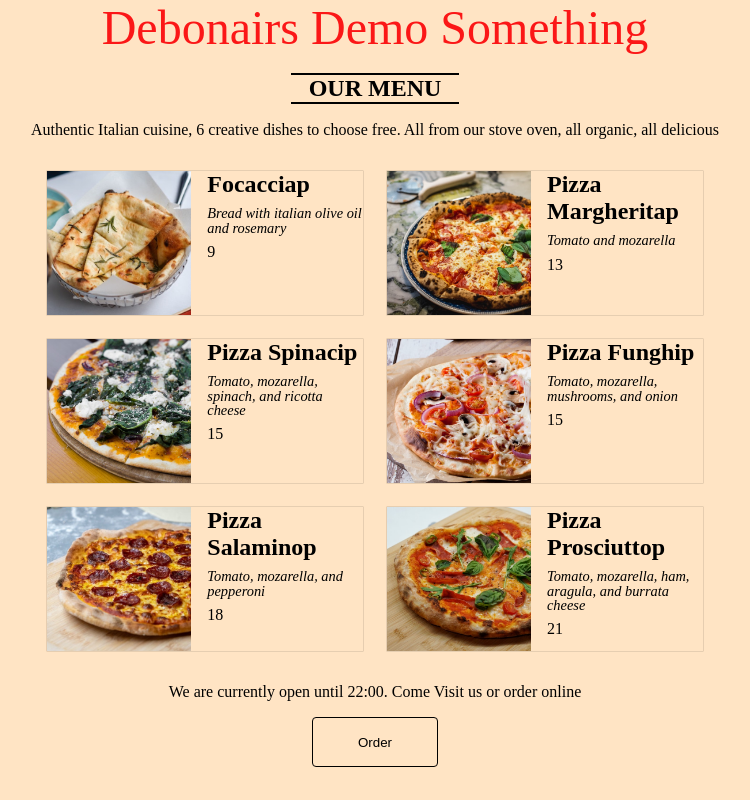
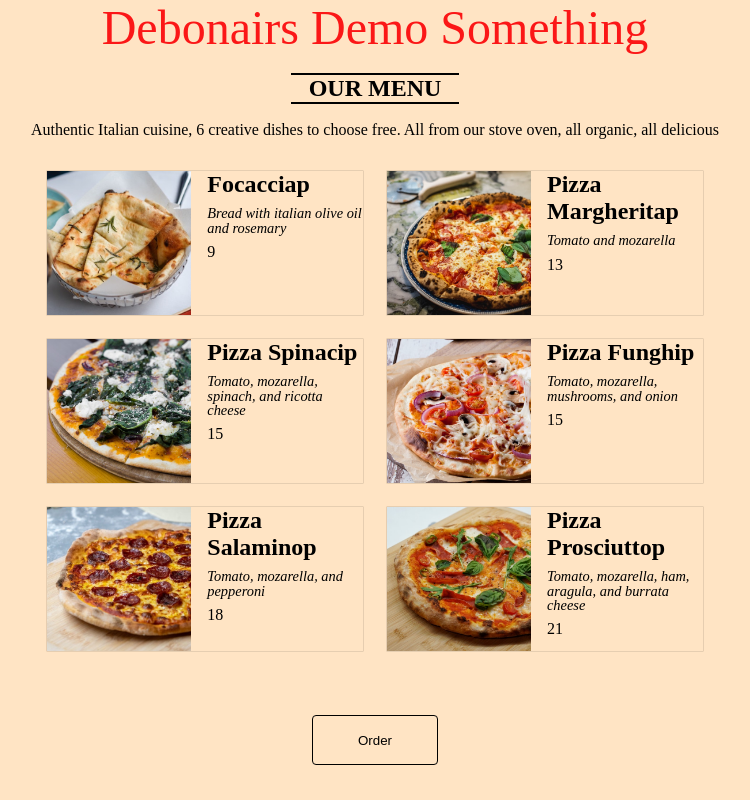
Before and after one commit to FortunateOmonuwa/Res-Menu, a React (Vite) app in the folder Debonairs-Menu/: page / in a window 1280 px wide. Shown: the whole page, without its empty margins (265-1015 px from the left). Built offline with nearby package versions, Linux system fonts and the light colour scheme.

Commit message:
add closed conditional rendering

```diff
--- a/Debonairs-Menu/src/App.jsx
+++ b/Debonairs-Menu/src/App.jsx
@@ -16,8 +16,7 @@ function App() {
 
   const hour = new Date().getHours();
   const open = 8;
-  const closed = 22;
-  const isOpen = hour < closed && hour >= open;
+  const closed = 12;
 
   return (
     <div className="main">
@@ -37,7 +36,10 @@ function App() {
           hour >= open &&
           `We are currently open until ${closed}:00. Come Visit us or order online`}
       </p>
-      <p>{hour > closed && `We are currently closed`}</p>
+      <p className="footer">
+        {hour > closed &&
+          `We are currently closed. We're open from ${open}am till ${closed}pm`}
+      </p>
       <Button />
     </div>
   );
```
